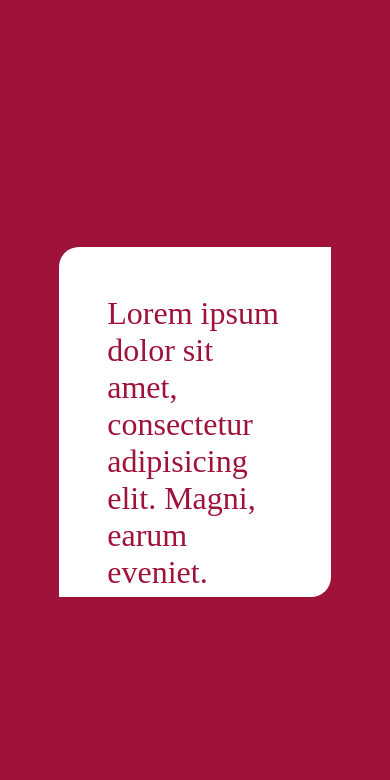
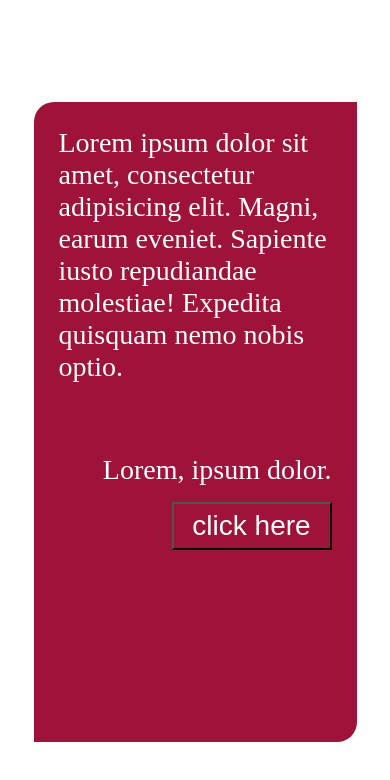
Before and after one commit to tarun-duh/api, a plain HTML site: page index.html in a window 390 px wide. Drawn offline with Linux system fonts and the light colour scheme; no server answers.

Commit message:
almost done

```diff
--- a/app.js
+++ b/app.js
@@ -1,18 +1,36 @@
+function api() {
   let p = fetch("https://type.fit/api/quotes");
   p.then((value) => {
     return value.json();
   }).then((result) => {
     let b = result;
-  //   let a = Math.random(1643);
-  b.forEach((element) => {
-    //1643 this many quates are in their
+    let c = randomNum();
+    console.log(c);
+    for (let i in b) {
+      if (i == c) {
+        // console.log(b[i]);
+        update(b[i].author, b[i].text);
+        // function update() {
+        //   console.log(qoute);
+        //   qoute.innerHTML("");
+        // }
+      }
+    }
+  });
+}
+let a = Math.random();
+function randomNum() {
   let a = Math.round(Math.random() * 1643);
-    // console.log(element);
-    // console.log(a);
-    // if(a===b[].){
+  //   console.log("hey");
+  return a;
+}
+let b = randomNum();
+let button = document.querySelector("#button");
+let qoute = document.querySelector("#qoute");
+let name = document.querySelector("#name");
+function update(name1, qoute1) {
+  qoute.innerText = qoute1;
+  name.innerText = name1;
+}
 
-    // }
-  });
-  //   console.log(b);
-});
-let a = Math.random();
+button.addEventListener("click", api);
--- a/index.html
+++ b/index.html
@@ -9,13 +9,19 @@
   </head>
   <body>
     <div class="main">
+      <div class="p">
         <p id="qoute">
           Lorem ipsum dolor sit amet, consectetur adipisicing elit. Magni, earum
           eveniet. Sapiente iusto repudiandae molestiae! Expedita quisquam nemo
           nobis optio.
         </p>
+      </div>
+      <div class="n">
         <p id="name">Lorem, ipsum dolor.</p>
+      </div>
+      <div class="b">
         <button id="button">click here</button>
+      </div>
     </div>
 
     <script src="app.js"></script>
--- a/style.css
+++ b/style.css
@@ -13,15 +13,15 @@ body {
   font-family: "poppins";
   border-top-left-radius: 20px;
   border-bottom-right-radius: 20px;
-  overflow: hidden;
+  /* overflow: hidden; */
   padding: 3rem;
-  width: 45%;
-  height: 30%;
+  width: 40%;
+  height: 25%;
   background-color: white;
   color: #9f1239;
 }
 #qoute {
-  font-size: 2rem;
+  font-size: 1.7rem;
   text-align: left;
 }
 #name {
@@ -37,4 +37,34 @@ body {
   width: 10rem;
   font-size: 1rem;
   float: right;
+  cursor: pointer;
 }
+.p {
+  height: 50%;
+}
+.n {
+  height: auto;
+}
+.b {
+  height: auto;
+}
+@media only screen and (max-width: 600px) {
+  body {
+    height: 100vh;
+    background-color: white;
+    color: white;
+  }
+  .main {
+    background-color: #9f1239;
+    padding: 25px;
+    font-size: 28px;
+    color: white;
+    height: 70%;
+    width: 70%;
+  }
+  #qoute,
+  #name,
+  #button {
+    font-size: 28px;
+  }
+}
```
Lines whose indentation alone changed are shown as unchanged.
